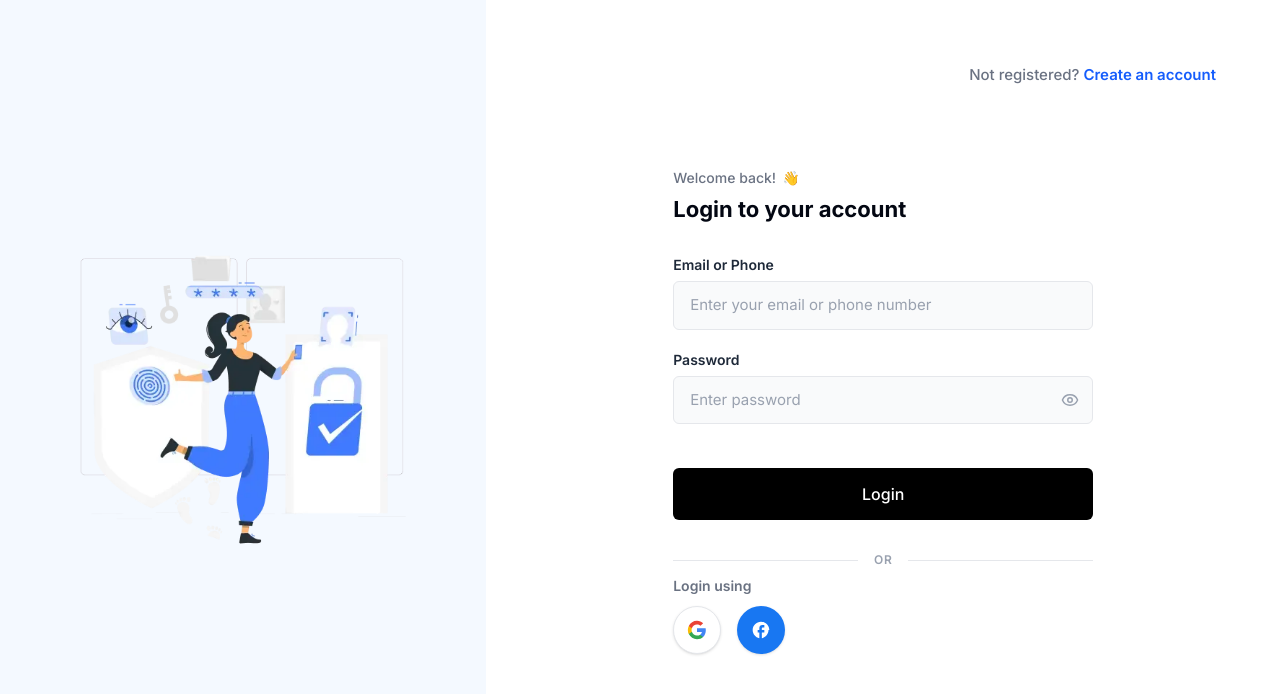
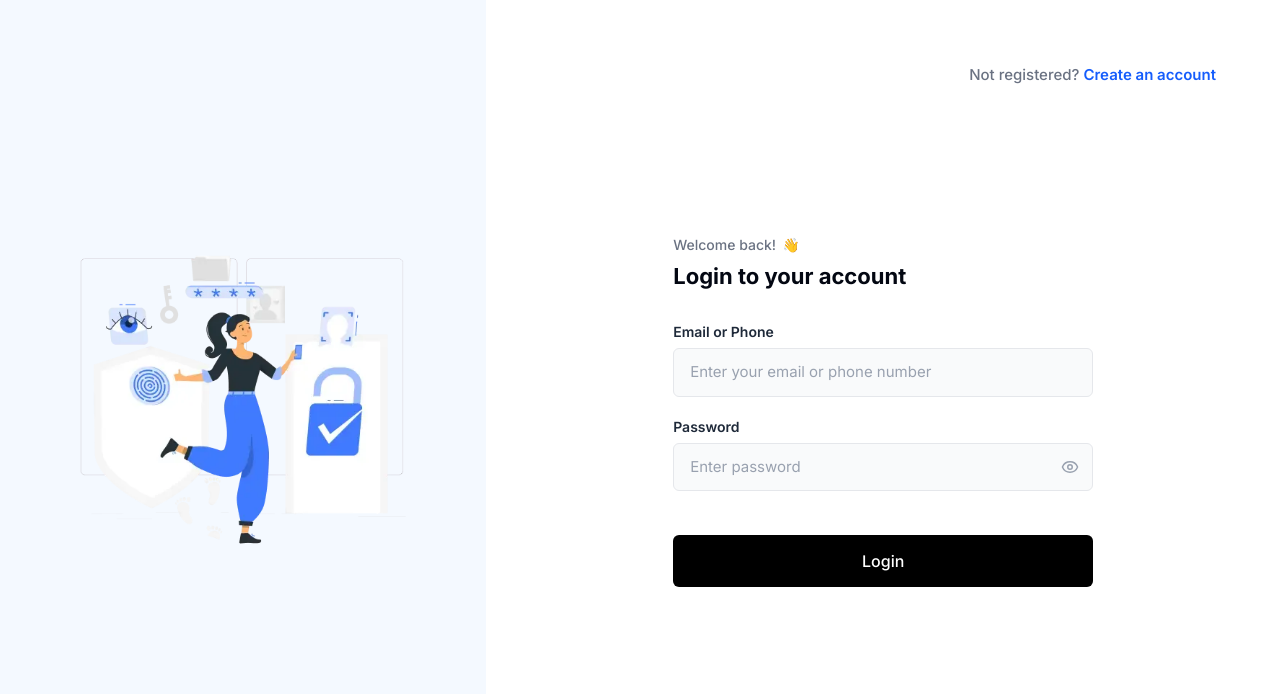
Before and after one commit to meetziadev/doordashs-frontend, a React (Vite) app: page /login in a window 1280 px wide. Shown: the top 694 px of the page. Built offline with nearby package versions, Linux system fonts and the light colour scheme; no server answers; a web font is replaced by a local one.

Commit message:
Remove social login options from the Login component

```diff
--- a/src/pages/Auth/Login.tsx
+++ b/src/pages/Auth/Login.tsx
@@ -98,53 +98,6 @@ const Login: React.FC = () => {
         )}
       </Formik>
 
-      <div className="relative flex py-2 items-center mt-6">
-        <div className="flex-grow border-t border-gray-200" />
-        <span className="flex-shrink mx-4 text-gray-400 text-xs font-semibold uppercase tracking-wider">
-          Or
-        </span>
-        <div className="flex-grow border-t border-gray-200" />
-      </div>
-
-      <div className="text-left">
-        <p className="text-sm font-semibold text-gray-500 mb-2.5">Login using</p>
-        <div className="flex gap-4">
-          <button
-            type="button"
-            className="w-12 h-12 rounded-full border border-gray-200 flex items-center justify-center bg-white shadow-sm hover:bg-gray-50 transition-colors cursor-pointer"
-            aria-label="Login with Google"
-          >
-            <svg className="w-5 h-5" viewBox="0 0 24 24">
-              <path
-                fill="#4285F4"
-                d="M22.56 12.25c0-.78-.07-1.53-.2-2.25H12v4.26h5.92c-.26 1.37-1.04 2.53-2.21 3.31v2.77h3.57c2.08-1.92 3.28-4.74 3.28-8.09z"
-              />
-              <path
-                fill="#34A853"
-                d="M12 23c2.97 0 5.46-.98 7.28-2.66l-3.57-2.77c-.98.66-2.23 1.06-3.71 1.06-2.86 0-5.29-1.93-6.16-4.53H2.18v2.84C3.99 20.53 7.7 23 12 23z"
-              />
-              <path
-                fill="#FBBC05"
-                d="M5.84 14.09c-.22-.66-.35-1.36-.35-2.09s.13-1.43.35-2.09V7.06H2.18C1.43 8.55 1 10.22 1 12s.43 3.45 1.18 4.94l2.85-2.22.81-.63z"
-              />
-              <path
-                fill="#EA4335"
-                d="M12 5.38c1.62 0 3.06.56 4.21 1.64l3.15-3.15C17.45 2.09 14.97 1 12 1 7.7 1 3.99 3.47 2.18 7.06l3.66 2.84c.87-2.6 3.3-4.52 6.16-4.52z"
-              />
-            </svg>
-          </button>
-
-          <button
-            type="button"
-            className="w-12 h-12 rounded-full flex items-center justify-center bg-[#1877F2] hover:bg-[#166FE5] transition-colors cursor-pointer shadow-sm"
-            aria-label="Login with Facebook"
-          >
-            <svg className="w-5 h-5 fill-white" viewBox="0 0 24 24">
-              <path d="M22 12c0-5.52-4.48-10-10-10S2 6.48 2 12c0 4.84 3.44 8.87 8 9.8V15H8v-3h2V9.5C10 7.57 11.57 6 13.5 6H16v3h-2c-.55 0-1 .45-1 1v2h3v3h-3v6.8c4.56-.93 8-4.96 8-9.8z" />
-            </svg>
-          </button>
-        </div>
-      </div>
     </AuthShell>
   );
 };
```
